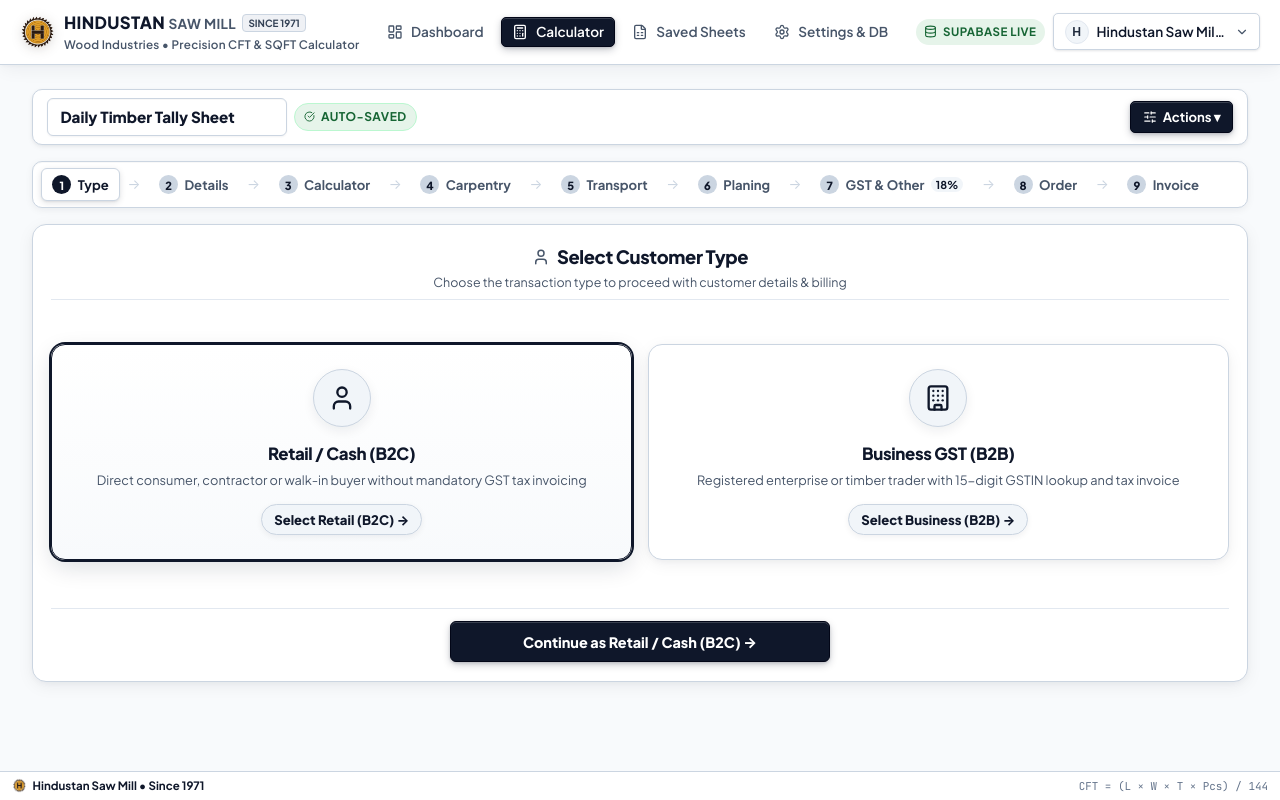
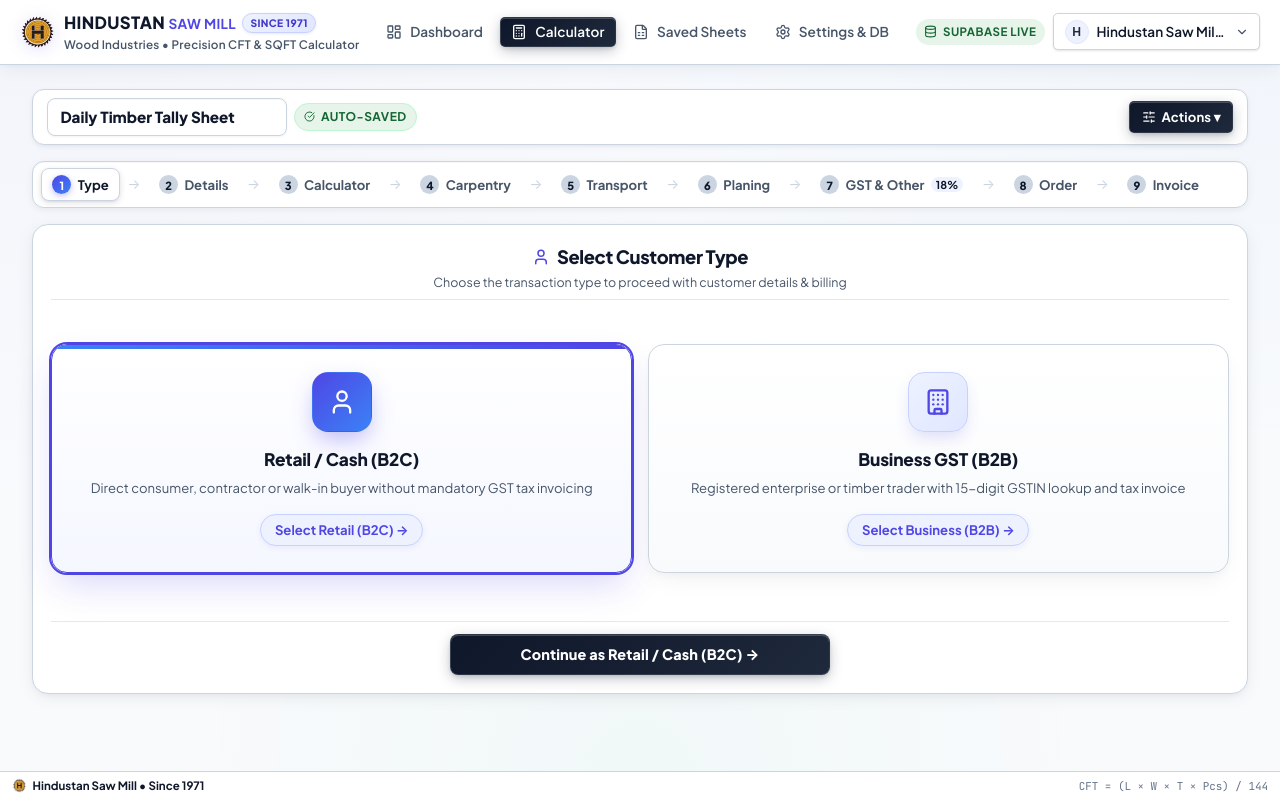
Before and after one commit to 20divine05/hindustan, a React (Vite) app: page / in a window 1280 px wide. Built offline with nearby package versions, Linux system fonts and the light colour scheme.

Commit message:
Elevate UI with Obsidian Slate and Electric Indigo modern design

```diff
--- a/src/components/Navbar.tsx
+++ b/src/components/Navbar.tsx
@@ -61,7 +61,7 @@ export const Navbar: React.FC<NavbarProps> = ({ currentView, onNavigate, activeS
                 objectFit: 'contain',
                 flexShrink: 0,
                 cursor: 'pointer',
-                filter: 'drop-shadow(0 2px 6px rgba(38, 29, 21, 0.2))'
+                filter: 'drop-shadow(0 2px 8px rgba(79, 70, 229, 0.2))'
               }}
             />
 
@@ -78,14 +78,16 @@ export const Navbar: React.FC<NavbarProps> = ({ currentView, onNavigate, activeS
                 <span
                   className="brand-badge-since"
                   style={{
-                    fontSize: '0.62rem',
-                    fontWeight: 700,
+                    fontSize: '0.64rem',
+                    fontWeight: 800,
                     textTransform: 'uppercase',
-                    backgroundColor: 'rgba(148, 163, 184, 0.15)',
-                    border: '1px solid var(--primary-300)',
-                    padding: '1px 5px',
-                    borderRadius: '4px',
-                    color: 'var(--primary-700)',
+                    letterSpacing: '0.04em',
+                    background: 'linear-gradient(135deg, #eef2ff 0%, #e0e7ff 100%)',
+                    border: '1px solid #c7d2fe',
+                    padding: '1.5px 7px',
+                    borderRadius: '20px',
+                    color: '#4338ca',
+                    boxShadow: '0 1px 3px rgba(79, 70, 229, 0.12)',
                     whiteSpace: 'nowrap'
                   }}
                 >
--- a/src/index.css
+++ b/src/index.css
@@ -1,24 +1,26 @@
 :root {
-  /* Sleek Modern White & Silver Executive Palette */
-  --primary-950: #020617;
-  --primary-900: #0f172a; /* Slate 900: Deep contrast, executive buttons */
-  --primary-850: #1e293b;
-  --primary-800: #1e293b; /* Slate 800: Strong headings & crisp text */
-  --primary-700: #334155; /* Slate 700: Polished corporate slate */
-  --primary-600: #475569; /* Slate 600: Metallic silver-slate */
-  --primary-500: #64748b; /* Slate 500: Silver tone */
-  --primary-400: #94a3b8; /* Slate 400: Crisp silver accent */
-  --primary-300: #cbd5e1; /* Silver border / separator */
-  --primary-200: #e2e8f0; /* Soft silver boundary */
-  --primary-100: #f1f5f9; /* Frosted silver badge / active fill */
-  --primary-50: #f8fafc;  /* Luminous silver-white */
-
-  --amber-600: #1e293b;
-  --amber-500: #334155;
-  --amber-400: #475569;
-  --amber-300: #94a3b8;
-  --amber-100: #f1f5f9;
-  --amber-50: #f8fafc;
+  /* ==========================================================================
+     High-End Executive Obsidian & Electric Indigo Palette
+     ========================================================================== */
+  --primary-950: #090d16;
+  --primary-900: #0f172a; /* Obsidian Slate: Primary text & executive buttons */
+  --primary-850: #1e1b4b; /* Deep Indigo Slate */
+  --primary-800: #1e293b; /* Deep Slate Surface & Headings */
+  --primary-700: #334155; /* Modern Slate Neutral */
+  --primary-600: #4f46e5; /* Electric Indigo Accent */
+  --primary-500: #6366f1; /* Vivid Indigo Highlight */
+  --primary-400: #818cf8; /* Soft Indigo */
+  --primary-300: #c7d2fe; /* Light Indigo Glow Border */
+  --primary-200: #e0e7ff; /* Subtle Indigo Tint */
+  --primary-100: #eef2ff; /* Frosted Indigo Badge */
+  --primary-50:  #f5f7ff; /* Luminous Indigo White */
+
+  --amber-600: #d97706;
+  --amber-500: #f59e0b;
+  --amber-400: #fbbf24;
+  --amber-300: #fde68a;
+  --amber-100: #fef3c7;
+  --amber-50:  #fffbeb;
 
   --charcoal-950: #020617;
   --charcoal-900: #0f172a;
@@ -28,41 +30,45 @@
   --charcoal-400: #64748b;
   --charcoal-200: #cbd5e1;
   --charcoal-100: #e2e8f0;
-  --charcoal-50: #f8fafc;
-
-  /* Pure White & Silver Palette */
-  --bg-page: #f8fafc;       /* Crisp silver-tinted white canvas */
-  --bg-surface: #ffffff;    /* Pure crisp white surface */
-  --bg-card: #ffffff;       /* Pure white card */
-  --bg-card-hover: #f8fafc; /* Subtle silver hover */
-  --bg-subtle: #f1f5f9;     /* Soft silver container highlight */
-  --bg-input: #ffffff;      /* Pure white input */
-
-  --border-light: #e2e8f0;  /* Subtle silver hairline */
-  --border-medium: #cbd5e1; /* Clean crisp silver border */
-  --border-active: #0f172a; /* Deep professional slate active */
-
-  --text-main: #0f172a;     /* Deep slate for supreme readability */
-  --text-muted: #475569;    /* Clean medium slate */
-  --text-subtle: #64748b;   /* Muted silver slate */
+  --charcoal-50:  #f8fafc;
+
+  /* Surfaces & Ambient Canvas */
+  --bg-page: #f8fafc;
+  --bg-surface: #ffffff;
+  --bg-card: #ffffff;
+  --bg-card-hover: #fcfdfe;
+  --bg-subtle: #f1f5f9;
+  --bg-input: #ffffff;
+
+  /* Borders & Dividers */
+  --border-light: #e2e8f0;
+  --border-medium: #cbd5e1;
+  --border-active: #4f46e5;
+
+  /* Text & Readability */
+  --text-main: #0f172a;
+  --text-muted: #475569;
+  --text-subtle: #64748b;
   --text-inverse: #ffffff;
 
-  --danger-500: #dc2626;
-  --danger-400: #ef4444;
+  --danger-500: #ef4444;
+  --danger-400: #f87171;
   --danger-900: #450a0a;
 
-  --radius-sm: 6px;
-  --radius-md: 10px;
-  --radius-lg: 14px;
-  --radius-xl: 18px;
-
-  --shadow-xs: 0 1px 2px rgba(15, 23, 42, 0.05), 0 1px 3px rgba(15, 23, 42, 0.04);
-  --shadow-sm: 0 2px 6px -1px rgba(15, 23, 42, 0.08), 0 1px 4px -1px rgba(15, 23, 42, 0.05);
-  --shadow-md: 0 6px 18px -2px rgba(15, 23, 42, 0.10), 0 3px 8px -2px rgba(15, 23, 42, 0.06);
-  --shadow-lg: 0 12px 28px -4px rgba(15, 23, 42, 0.12), 0 6px 12px -3px rgba(15, 23, 42, 0.06);
-  --shadow-xl: 0 20px 42px -6px rgba(15, 23, 42, 0.16), 0 8px 18px -4px rgba(15, 23, 42, 0.08);
-  --shadow-card: 0 4px 18px -2px rgba(15, 23, 42, 0.08), 0 2px 6px -1px rgba(15, 23, 42, 0.04);
-  --shadow-glow: 0 0 20px rgba(148, 163, 184, 0.35);
+  --radius-sm: 8px;
+  --radius-md: 12px;
+  --radius-lg: 16px;
+  --radius-xl: 22px;
+
+  /* Layered Shadows */
+  --shadow-xs: 0 1px 2px rgba(15, 23, 42, 0.05);
+  --shadow-sm: 0 2px 6px -1px rgba(15, 23, 42, 0.07), 0 1px 4px -1px rgba(15, 23, 42, 0.04);
+  --shadow-md: 0 6px 18px -2px rgba(15, 23, 42, 0.09), 0 3px 8px -2px rgba(15, 23, 42, 0.05);
+  --shadow-lg: 0 14px 32px -4px rgba(15, 23, 42, 0.12), 0 6px 14px -3px rgba(15, 23, 42, 0.05);
+  --shadow-xl: 0 22px 46px -6px rgba(15, 23, 42, 0.15), 0 8px 20px -4px rgba(15, 23, 42, 0.07);
+  --shadow-card: 0 10px 28px -5px rgba(15, 23, 42, 0.07), 0 4px 10px -2px rgba(15, 23, 42, 0.03);
+  --shadow-glow: 0 0 24px rgba(99, 102, 241, 0.25);
+  --shadow-primary: 0 6px 20px -2px rgba(79, 70, 229, 0.35);
 
   --font-main: 'Plus Jakarta Sans', system-ui, -apple-system, sans-serif;
   --font-mono: 'JetBrains Mono', monospace;
@@ -90,6 +96,11 @@
 html, body {
   font-family: var(--font-main);
   background-color: var(--bg-page);
+  background-image:
+    radial-gradient(at 0% 0%, rgba(99, 102, 241, 0.04) 0px, transparent 45%),
+    radial-gradient(at 100% 0%, rgba(59, 130, 246, 0.04) 0px, transparent 40%),
+    radial-gradient(at 50% 100%, rgba(16, 185, 129, 0.03) 0px, transparent 50%);
+  background-attachment: fixed;
   color: var(--text-main);
   min-height: 100vh;
   line-height: 1.5;
@@ -187,16 +198,17 @@ input[type="number"] {
 }
 
 .btn-primary {
-  background-color: var(--primary-900);
+  background: linear-gradient(135deg, #0f172a 0%, #1e293b 100%);
   color: #ffffff;
-  border-color: var(--primary-950);
-  box-shadow: 0 3px 8px -1px rgba(15, 23, 42, 0.28), 0 1px 3px rgba(15, 23, 42, 0.14), inset 0 1px 0 rgba(255, 255, 255, 0.18);
+  border: 1px solid rgba(255, 255, 255, 0.12);
+  box-shadow: 0 4px 14px -1px rgba(15, 23, 42, 0.28), 0 2px 4px -1px rgba(15, 23, 42, 0.14), inset 0 1px 0 rgba(255, 255, 255, 0.2);
+  letter-spacing: 0.01em;
 }
 .btn-primary:hover:not(:disabled) {
-  background-color: var(--primary-800);
-  border-color: var(--primary-900);
+  background: linear-gradient(135deg, #1e293b 0%, #334155 100%);
+  border-color: rgba(255, 255, 255, 0.2);
   transform: translateY(-1.5px);
-  box-shadow: 0 6px 16px -2px rgba(15, 23, 42, 0.35), 0 2px 6px rgba(15, 23, 42, 0.18);
+  box-shadow: 0 8px 22px -2px rgba(15, 23, 42, 0.38), 0 4px 8px -2px rgba(15, 23, 42, 0.18);
 }
 .btn-primary:active:not(:disabled) {
   transform: translateY(0);
@@ -221,15 +233,15 @@ input[type="number"] {
 }
 
 .btn-accent {
-  background-color: var(--primary-800);
+  background: linear-gradient(135deg, #4f46e5 0%, #3b82f6 100%);
   color: #ffffff;
-  border-color: var(--primary-900);
-  box-shadow: 0 2px 6px rgba(15, 23, 42, 0.2), inset 0 1px 0 rgba(255, 255, 255, 0.15);
+  border: 1px solid rgba(255, 255, 255, 0.2);
+  box-shadow: 0 4px 14px rgba(79, 70, 229, 0.32), inset 0 1px 0 rgba(255, 255, 255, 0.25);
 }
 .btn-accent:hover:not(:disabled) {
-  background-color: var(--primary-700);
-  transform: translateY(-1px);
-  box-shadow: 0 4px 12px rgba(15, 23, 42, 0.25);
+  background: linear-gradient(135deg, #4338ca 0%, #2563eb 100%);
+  transform: translateY(-1.5px);
+  box-shadow: 0 8px 22px rgba(79, 70, 229, 0.42);
 }
 
 .btn-danger {
@@ -1272,8 +1284,9 @@ input[type="number"] {
 }
 
 .calc-step-tab.active .step-num {
-  background-color: var(--primary-900);
+  background: linear-gradient(135deg, #4f46e5 0%, #3b82f6 100%);
   color: #ffffff;
+  box-shadow: 0 2px 6px rgba(79, 70, 229, 0.35);
 }
 
 .step-badge {
@@ -1668,86 +1681,118 @@ input[type="number"] {
   flex-direction: column;
   align-items: center;
   text-align: center;
-  padding: 1.5rem 1.25rem;
+  padding: 1.65rem 1.3rem;
   border-radius: var(--radius-lg);
   border: 1.5px solid var(--border-medium);
-  background-color: #ffffff;
+  background: linear-gradient(180deg, #ffffff 0%, #f8fafc 100%);
   cursor: pointer;
-  transition: all 0.22s cubic-bezier(0.16, 1, 0.3, 1);
+  transition: all 0.25s cubic-bezier(0.16, 1, 0.3, 1);
   position: relative;
+  overflow: hidden;
   user-select: none;
-  box-shadow: 0 4px 18px -2px rgba(15, 23, 42, 0.08), 0 2px 6px -1px rgba(15, 23, 42, 0.04), inset 0 1px 0 rgba(255, 255, 255, 0.95);
+  box-shadow: 0 10px 25px -5px rgba(15, 23, 42, 0.06), 0 4px 10px -2px rgba(15, 23, 42, 0.03), inset 0 1px 0 rgba(255, 255, 255, 1);
+}
+
+.calc-type-card::after {
+  content: '';
+  position: absolute;
+  top: 0;
+  left: 0;
+  right: 0;
+  height: 3.5px;
+  background: linear-gradient(90deg, #3b82f6, #4f46e5);
+  opacity: 0;
+  transition: opacity 0.25s ease;
 }
 
 .calc-type-card:hover {
-  border-color: var(--primary-900);
-  background-color: #ffffff;
-  transform: translateY(-3px);
-  box-shadow: 0 14px 30px -4px rgba(15, 23, 42, 0.14), 0 6px 12px -2px rgba(15, 23, 42, 0.06);
+  border-color: #6366f1;
+  background: #ffffff;
+  transform: translateY(-3.5px);
+  box-shadow: 0 20px 38px -6px rgba(79, 70, 229, 0.16), 0 8px 16px -4px rgba(15, 23, 42, 0.06);
+}
+
+.calc-type-card:hover::after {
+  opacity: 1;
 }
 
 .calc-type-card.selected {
-  border-color: var(--primary-900);
-  background: linear-gradient(180deg, #ffffff 0%, #f8fafc 100%);
-  box-shadow: 0 8px 24px -2px rgba(15, 23, 42, 0.16), 0 0 0 2px var(--primary-900);
+  border-color: #4f46e5;
+  background: linear-gradient(180deg, #ffffff 0%, #f5f7ff 100%);
+  box-shadow: 0 16px 36px -6px rgba(79, 70, 229, 0.22), 0 0 0 2px #4f46e5;
+}
+
+.calc-type-card.selected::after {
+  opacity: 1;
 }
 
 .calc-type-card-icon {
-  width: 58px;
-  height: 58px;
-  border-radius: 50%;
-  background: var(--bg-subtle, #f1f5f9);
-  border: 1px solid var(--border-medium);
-  color: var(--primary-900);
+  width: 60px;
+  height: 60px;
+  border-radius: 16px;
+  background: linear-gradient(135deg, #eef2ff 0%, #e0e7ff 100%);
+  border: 1px solid #c7d2fe;
+  color: #4f46e5;
   display: flex;
   align-items: center;
   justify-content: center;
-  margin-bottom: 0.85rem;
-  box-shadow: 0 4px 12px rgba(15, 23, 42, 0.07);
-  transition: all 0.2s ease;
+  margin-bottom: 0.95rem;
+  box-shadow: 0 8px 16px -3px rgba(79, 70, 229, 0.18);
+  transition: all 0.25s cubic-bezier(0.16, 1, 0.3, 1);
 }
 
 .calc-type-card:hover .calc-type-card-icon {
-  transform: scale(1.08);
-  box-shadow: 0 6px 16px rgba(15, 23, 42, 0.14);
-  background-color: #ffffff;
+  transform: scale(1.1) rotate(2deg);
+  background: linear-gradient(135deg, #4f46e5 0%, #3b82f6 100%);
+  border-color: transparent;
+  color: #ffffff;
+  box-shadow: 0 12px 24px -4px rgba(79, 70, 229, 0.36);
+}
+
+.calc-type-card.selected .calc-type-card-icon {
+  background: linear-gradient(135deg, #4f46e5 0%, #3b82f6 100%);
+  border-color: transparent;
+  color: #ffffff;
+  box-shadow: 0 10px 22px -3px rgba(79, 70, 229, 0.35);
 }
 
 .calc-type-card-content h4 {
-  margin: 0 0 0.35rem 0;
-  font-size: 1.05rem;
+  margin: 0 0 0.4rem 0;
+  font-size: 1.08rem;
   font-weight: 800;
   color: var(--text-main);
+  letter-spacing: -0.01em;
 }
 
 .calc-type-card-content p {
   margin: 0;
-  font-size: 0.8rem;
+  font-size: 0.82rem;
   color: var(--text-muted);
-  line-height: 1.35;
+  line-height: 1.4;
 }
 
 .calc-type-card-arrow {
-  margin-top: 0.95rem;
+  margin-top: 1rem;
   font-size: 0.82rem;
-  font-weight: 800;
-  color: var(--primary-900);
+  font-weight: 700;
+  color: #4f46e5;
   display: inline-flex;
   align-items: center;
   gap: 0.35rem;
-  background-color: var(--bg-subtle, #f1f5f9);
-  border: 1px solid var(--border-medium);
-  padding: 0.3rem 0.75rem;
-  border-radius: 20px;
-  box-shadow: 0 2px 6px rgba(15, 23, 42, 0.06);
-  transition: all 0.18s ease;
+  background-color: #eef2ff;
+  border: 1px solid #c7d2fe;
+  padding: 0.32rem 0.85rem;
+  border-radius: 9999px;
+  box-shadow: 0 2px 6px rgba(79, 70, 229, 0.08);
+  transition: all 0.2s ease;
 }
 
 .calc-type-card:hover .calc-type-card-arrow {
-  background-color: var(--primary-900);
+  background: linear-gradient(135deg, #4f46e5 0%, #3b82f6 100%);
   color: #ffffff;
-  border-color: var(--primary-900);
-  box-shadow: 0 4px 12px rgba(15, 23, 42, 0.22);
+  border-color: transparent;
+  box-shadow: 0 4px 14px rgba(79, 70, 229, 0.35);
+  transform: translateX(2px);
 }
 
 /* Service Banners with Images (Steps 4, 5, 6) */
@@ -2085,9 +2130,10 @@ input[type="number"] {
 }
 
 .calc-gst-rate-btn.active {
-  border-color: var(--primary-600);
-  background-color: var(--primary-600);
+  border-color: #4f46e5;
+  background: linear-gradient(135deg, #4f46e5 0%, #3b82f6 100%);
   color: #ffffff;
+  box-shadow: 0 4px 12px rgba(79, 70, 229, 0.28);
 }
 
 .calc-gst-rate-btn .rate-num {
@@ -2100,11 +2146,12 @@ input[type="number"] {
 }
 
 .calc-grand-total-banner {
-  background-color: var(--primary-900, #0f172a);
+  background: linear-gradient(135deg, #090d16 0%, #0f172a 50%, #1e1b4b 100%);
   color: #ffffff;
-  padding: 0.5rem 0.85rem;
-  border-radius: 8px;
-  box-shadow: 0 6px 20px -2px rgba(15, 23, 42, 0.35), inset 0 1px 0 rgba(255, 255, 255, 0.15);
+  padding: 0.6rem 0.9rem;
+  border-radius: var(--radius-md);
+  border: 1px solid rgba(255, 255, 255, 0.12);
+  box-shadow: 0 10px 30px -4px rgba(15, 23, 42, 0.45), inset 0 1px 0 rgba(255, 255, 255, 0.2);
   display: flex;
   flex-direction: column;
   gap: 0.15rem;
@@ -2119,11 +2166,12 @@ input[type="number"] {
 }
 
 .calc-grand-total-amount {
-  font-size: 1.15rem;
+  font-size: 1.25rem;
   font-weight: 900;
   letter-spacing: 0.02em;
-  color: #ffffff;
+  color: #fbbf24;
   line-height: 1.15;
+  text-shadow: 0 2px 10px rgba(251, 191, 36, 0.3);
 }
 
 .calc-grand-total-math {
```
